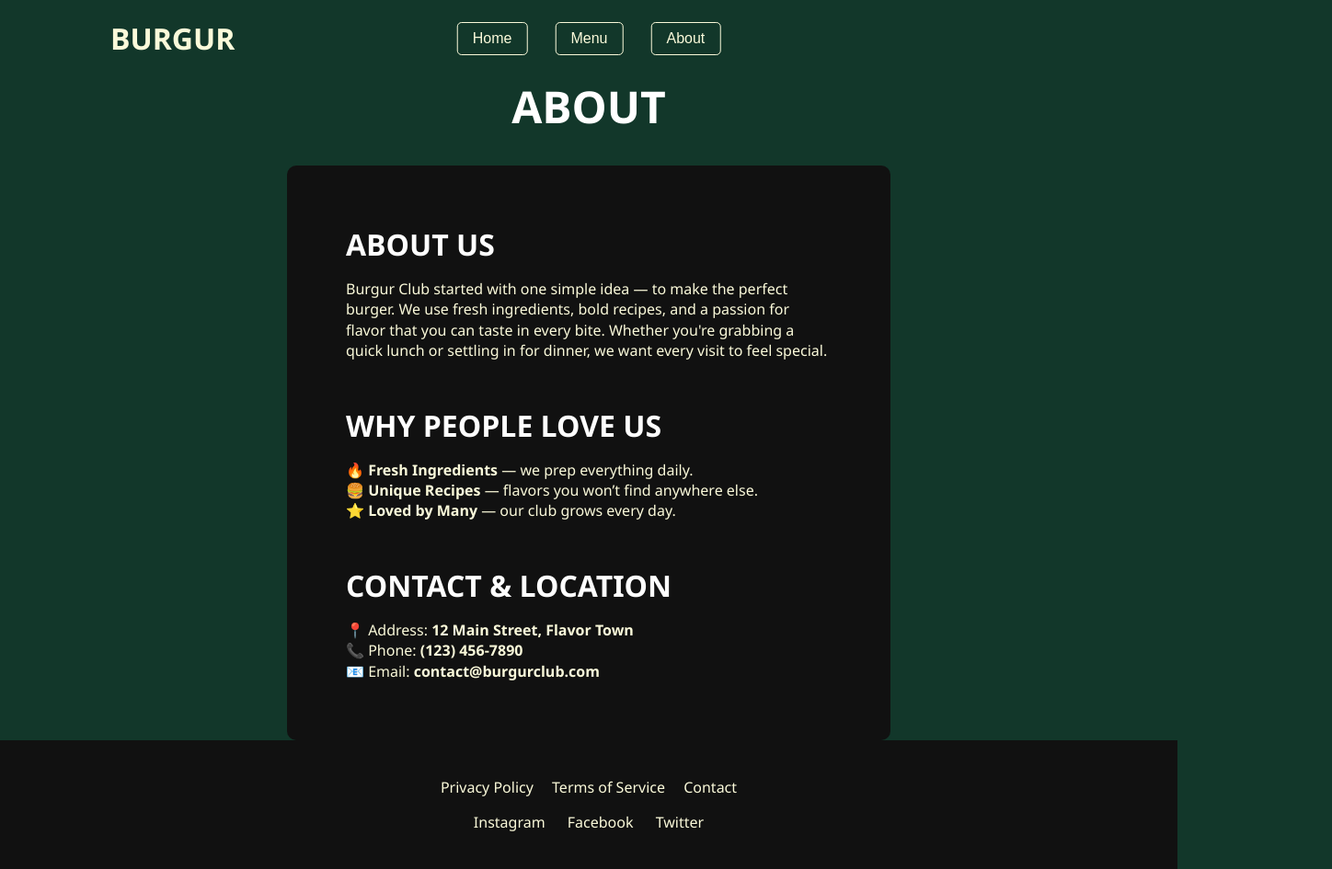
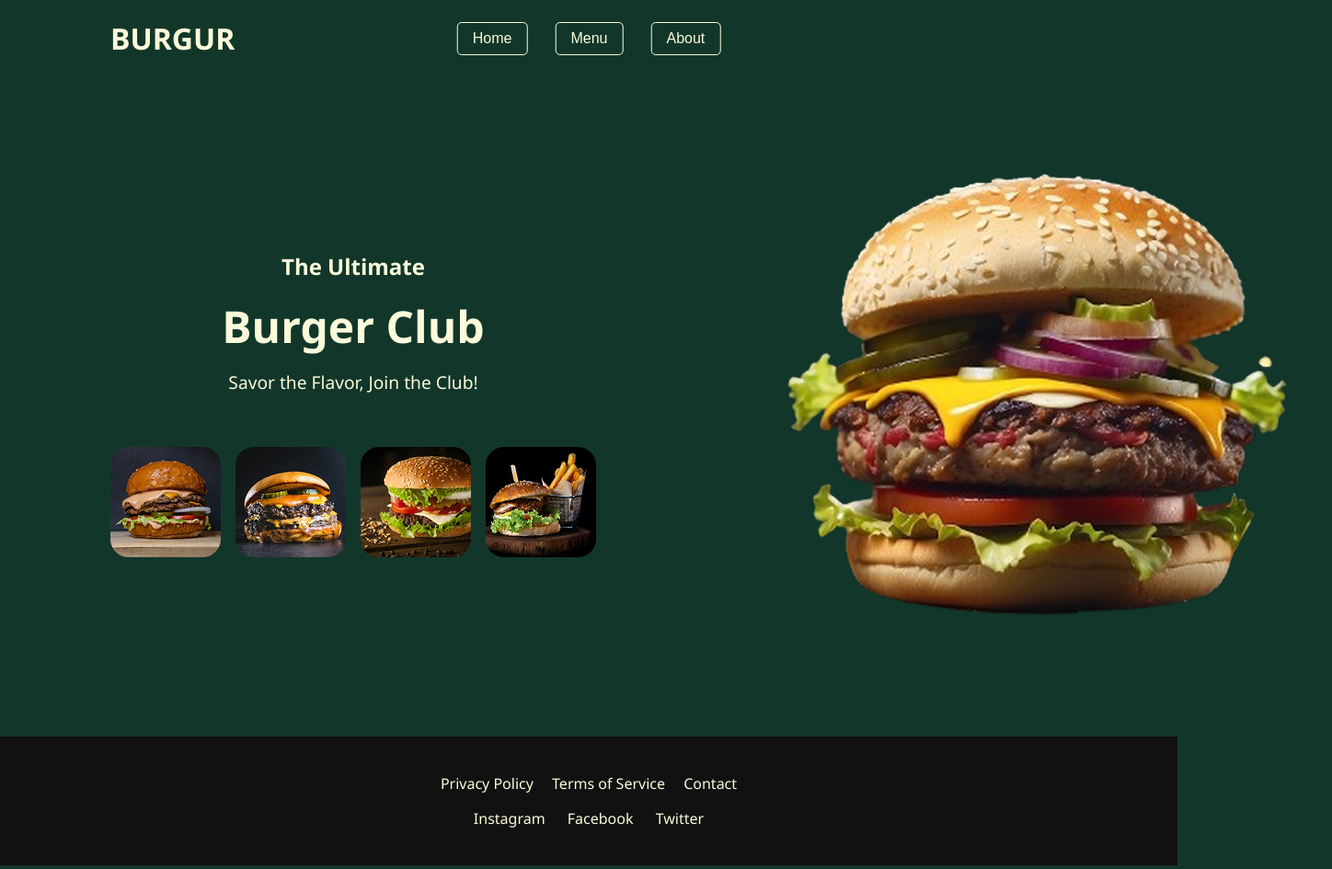
Before and after one commit to Pretty-Flacko/odin-restaurant-page, a website built with webpack: page src/template.html in a window 1280 px wide. Shown: the whole page at 92% size, 1448 px wide, since content can reach past the window. Built offline with nearby package versions, Linux system fonts and the light colour scheme.

Commit message:
Remove unnecessary html, connect the last tab button

```diff
--- a/src/index.js
+++ b/src/index.js
@@ -5,10 +5,10 @@ import loadAbout from "./about.js";
 
 const homeBtn = document.getElementById("btn-home");
 const menuBtn = document.getElementById("btn-menu");
-// const aboutBtn = document.getElementById("btn-about");
+const aboutBtn = document.getElementById("btn-about");
 
 homeBtn.addEventListener("click", loadHome);
 menuBtn.addEventListener("click", loadMenu);
+aboutBtn.addEventListener("click", loadAbout);
 
-// loadHome();
-loadAbout();
+loadHome();
--- a/src/template.html
+++ b/src/template.html
@@ -15,33 +15,7 @@
         </nav>
     </header>
 
-    <div id="content">
-        <!-- <div class="about-tab">
-            <h3>ABOUT</h3>
-            <div class="about-content">
-                <div>
-                    <h3>ABOUT US</h3>
-                    <p>Burgur Club started with one simple idea — to make the perfect burger. We use fresh ingredients, bold recipes, and a passion for flavor that you can taste in every bite. Whether you're grabbing a quick lunch or settling in for dinner, we want every visit to feel special.</p>
-                </div>
-                <div>
-                    <h3>WHY PEOPLE LOVE US</h3>
-                    <ul>
-                        <li><strong>🔥 Fresh Ingredients</strong> — we prep everything daily.</li>
-                        <li><strong>🍔 Unique Recipes</strong> — flavors you won’t find anywhere else.</li>
-                        <li><strong>⭐ Loved by Many</strong> — our club grows every day.</li>
-                    </ul>
-                </div>
-                <div>
-                    <h3>CONTACT & LOCATION</h3>
-                    <ul>
-                        <li>📍 Address: <strong>12 Main Street, Flavor Town</strong></li>
-                        <li>📞 Phone: <strong>(123) 456-7890</strong></li>
-                        <li>📧 Email: <strong>contact@burgurclub.com</strong></li>
-                    </ul>
-                </div>
-            </div>
-        </div> -->
-    </div>
+    <div id="content"></div>
 
     <footer>
         <nav>
```
